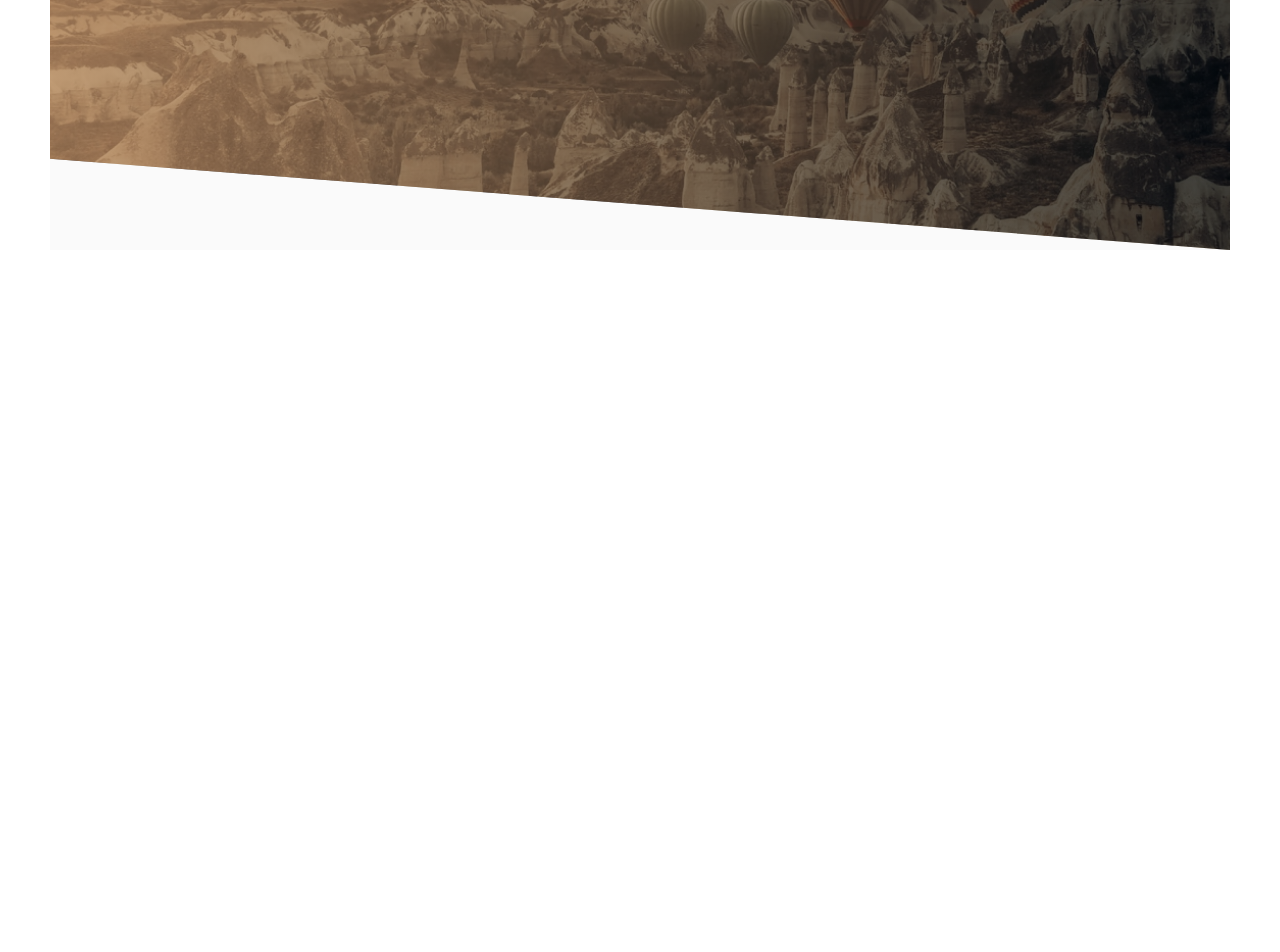
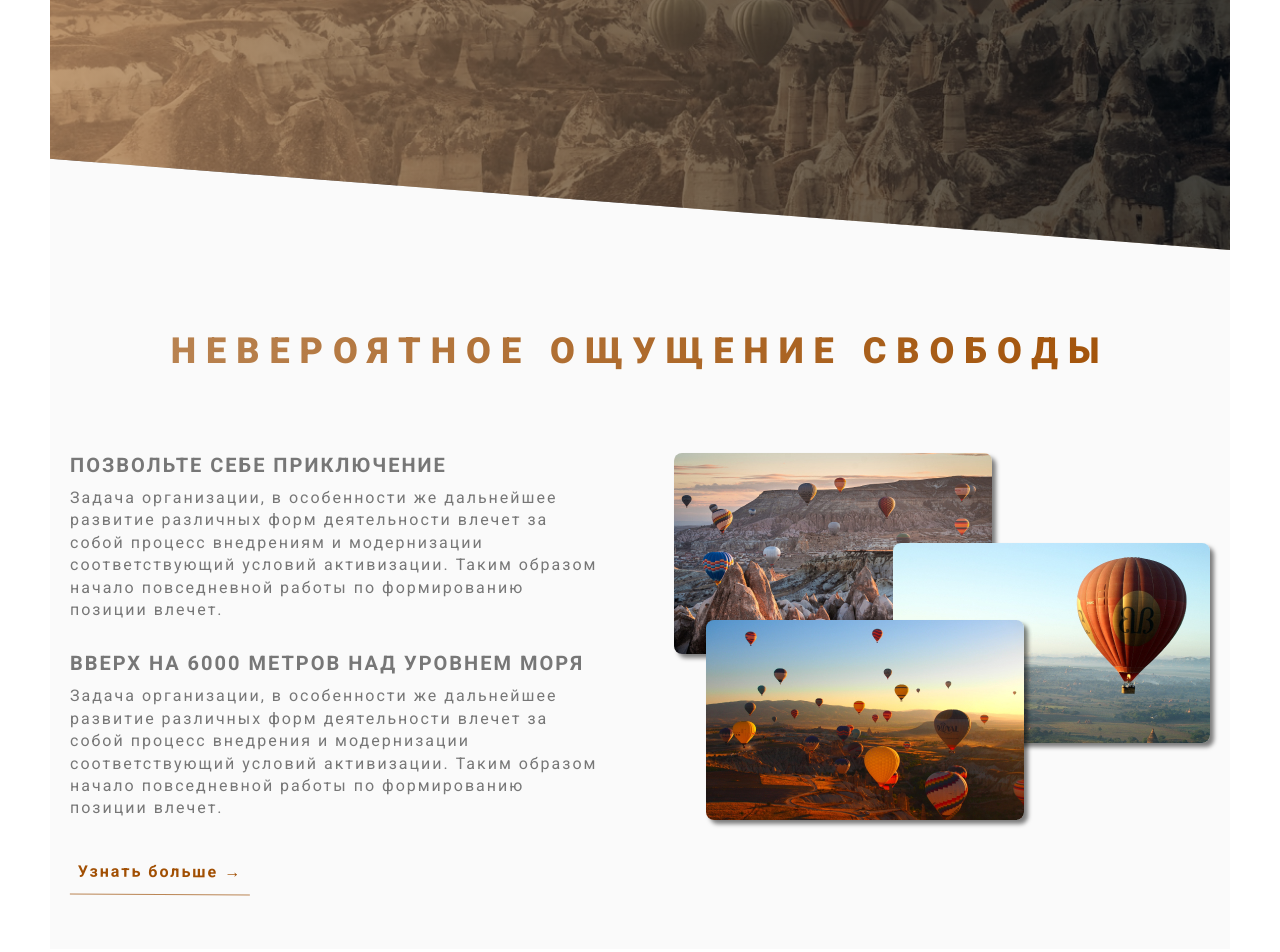
Before and after one commit to IrinaBreus/airBallons.io, a website: page src/index.html in a window 1280 px wide. Shown: the part 560-1512 px from the top of the page. Before the commit the page ends 860 px from the top, so only its background shows below. Drawn offline with nearby package versions, Linux system fonts and the light colour scheme; files that its build step writes are made by us from their sources; files whose address does not match are found by name.

Commit message:
add section about

```diff
--- a/src/index.html
+++ b/src/index.html
@@ -11,7 +11,7 @@
 <body>
 
     <div class="main_bg">
-        <section class="header">
+        <header class="header">
             <a href="#" class="header__logo"><img src="icons/Icon-logo.svg" alt="логотип воздушный шар" ></a>
             <div class="header__box">
                 <h1 >
@@ -21,7 +21,30 @@
                 <a href="#" class="btn btn__first">НАШ КАТАЛОГ</a>
             </div>
 
-        </section>
+        </header>
+        <main>
+            <section class="about">
+                <div class="container">
+                    <h2 class="title title_main">НЕВЕРОЯТНОЕ ОЩУЩЕНИЕ СВОБОДЫ</h2>
+                    <div class="about__wrapper">
+                        <div class="text-block">
+                            <h3 class="subtitle">ПОЗВОЛЬТЕ СЕБЕ ПРИКЛЮЧЕНИЕ</h3>
+                            <p class="txt">Задача организации, в особенности же дальнейшее развитие различных форм деятельности влечет за собой процесс внедрениям и модернизации соответствующий условий активизации. Таким образом начало повседневной работы по формированию позиции влечет.</p>
+                        </div>
+                        <div class="text-block">
+                            <h3 class="subtitle">ВВЕРХ НА 6000 МЕТРОВ НАД УРОВНЕМ МОРЯ</h3>
+                            <p class="txt">Задача организации, в особенности же дальнейшее развитие различных форм деятельности влечет за собой процесс внедрения и модернизации соответствующий условий активизации. Таким образом начало повседневной работы по формированию позиции влечет.</p>
+                        </div>
+                        <div class="about__img">
+                            <img src="img/second/photo1.jpg" alt="Кападокия" class="about__img_1">
+                            <img src="img/second/photo2.jpg" alt="Воздушный шар над кападокией" class="about__img_2">
+                            <img src="img/second/photo3.jpg" alt="Воздушные шары в небе над Кападокией" class="about__img_3">
+                        </div>
+                        <a href="#" class="about__link">Узнать больше &rarr;</a>
+                    </div>
+                </div>
+            </section>
+        </main>
     </div>
 
     <script src="js/script.js"></script>
--- a/src/sass/base/_variables.scss
+++ b/src/sass/base/_variables.scss
@@ -7,3 +7,4 @@ $white: #FFFFFF;
 $black: #000000;
 
 $box-shadow: 0rem .4rem .4rem rgba(0, 0, 0, 0.5);
+$box-shadow-img: .4rem .4rem .4rem rgba(0, 0, 0, 0.5);
--- /dev/null
+++ b/src/sass/blocks/_about.scss
@@ -0,0 +1,69 @@
+.about {
+    padding: 8rem 0 5.4rem 0;
+    &__wrapper {
+        display: grid;
+        grid-template: repeat(3, auto) / repeat(2, 1fr);
+        gap: 3rem 6.7rem;
+    }
+    &__img {
+        grid-column: 2/3;
+        grid-row: 1/3;
+        position:relative;
+        img {
+            position: absolute;
+            box-shadow: $box-shadow-img;
+            border-radius: .8rem;
+            transition: all .6s;
+            outline-offset: 1rem;
+            &:hover {
+                outline: 1rem solid $brown-light;
+                transform: scale(1.1);
+                z-index: 10;
+            }
+        }
+        &:hover img:not(:hover) {
+            transform: scale(.95);
+        }
+        &_1 {
+            top: 0;
+            left: 0;
+            z-index: 1;
+        }
+        &_2 {
+            top: 9rem;
+            right: 0;
+            z-index: 2;
+        }
+        &_3 {
+            bottom: 0;
+            left: 3.2rem;
+            z-index: 3;
+        }
+    }
+    &__link {
+        width: 18rem;
+        height: 4.5rem;
+        display: flex;
+        justify-content: center;
+        align-items: center;
+        background-color: transparent;
+        border: 0px;
+        border-bottom: 1px solid $brown-light;
+        transform: rotate(0.26deg);
+        font-weight: 700;
+        font-size: 1.6rem;
+        letter-spacing: .2rem;
+        color: $brown-dark;
+        text-decoration: none;
+        transition: all .6s;
+        &:hover {
+            background-color: $brown-dark;
+            color: $white;
+            box-shadow: $box-shadow;
+        }
+        &:active{
+            transform: translateY(.2rem);
+            box-shadow: inset $box-shadow;
+        }
+    }
+}
--- a/src/sass/blocks/_header.scss
+++ b/src/sass/blocks/_header.scss
@@ -44,40 +44,3 @@
         animation: rightToLeft 2s .3s ease-in-out backwards;
     }
 }
-
-@keyframes leftToRight {
-    0% {
-        opacity: 0;
-        transform: translate(-10rem);
-    }
-    80% {
-        transform: translate(1rem);
-    }
-    100% {
-        opacity: 1;
-        transform: translate(0);
-    }
-}
-
-@keyframes rightToLeft {
-    0% {
-        opacity: 0;
-        transform: translate(10rem);
-    }
-    80% {
-        transform: translate(-1rem);
-    }
-    100% {
-        opacity: 1;
-        transform: translate(0);
-    }
-}
-
-@keyframes flight {
-    0% {
-        transform: translateY(-2rem);
-    }
-    100% {
-        transform: translateY(0);
-    }
-}
--- a/src/sass/blocks/_buttons.scss
+++ b/src/sass/components/_buttons.scss
@@ -21,7 +21,7 @@
     &:active {
         transform: translateY(-.2rem);
         box-shadow: inset $box-shadow;
-        color: #403f5c;
+        color: darken($color: $gray, $amount: 10%);
     }
     &::after {
         content: '';
@@ -40,17 +40,3 @@
         animation: btnToUp 2s .3s ease-out backwards;
     }
 }
-
-@keyframes btnToUp {
-    0% {
-        opacity: 0;
-        transform: translateY(5rem);
-    }
-    80% {
-        transform: translateY(-.5rem);
-    }
-    100% {
-        opacity: 1;
-        transform: translateY(0);
-    }
-}
--- /dev/null
+++ b/src/sass/components/_textBlocks.scss
@@ -0,0 +1,10 @@
+.text-block {
+    .subtitle {
+        font-weight: 700;
+        font-size: 2rem;
+        line-height: 2.4rem;
+        letter-spacing: .2rem;
+        color: $gray;
+        margin-bottom: 10px;
+    }
+}
--- /dev/null
+++ b/src/sass/components/_title.scss
@@ -0,0 +1,21 @@
+.title {
+    font-style: normal;
+    font-weight: 800;
+    font-size: 3.6rem;
+    line-height: 4.3rem;
+    letter-spacing: 1rem;
+    text-align: center;
+    transition: all .4s;
+    margin-bottom: 80px;
+    &:hover {
+        text-shadow: 0 .4rem .4rem rgba($black, 25%);
+        transform: scale(1.02);
+    }
+    &_main {
+        background: linear-gradient(90deg, $brown-light 3.65%, $brown-dark 100%);
+        background-clip: text;
+        color: transparent;
+        backface-visibility: hidden;
+
+    }
+}
--- /dev/null
+++ b/src/sass/libs/_animation.scss
@@ -0,0 +1,50 @@
+@keyframes leftToRight {
+    0% {
+        opacity: 0;
+        transform: translate(-10rem);
+    }
+    80% {
+        transform: translate(1rem);
+    }
+    100% {
+        opacity: 1;
+        transform: translate(0);
+    }
+}
+
+@keyframes rightToLeft {
+    0% {
+        opacity: 0;
+        transform: translate(10rem);
+    }
+    80% {
+        transform: translate(-1rem);
+    }
+    100% {
+        opacity: 1;
+        transform: translate(0);
+    }
+}
+
+@keyframes flight {
+    0% {
+        transform: translateY(-2rem);
+    }
+    100% {
+        transform: translateY(0);
+    }
+}
+
+@keyframes btnToUp {
+    0% {
+        opacity: 0;
+        transform: translateY(5rem);
+    }
+    80% {
+        transform: translateY(-.5rem);
+    }
+    100% {
+        opacity: 1;
+        transform: translateY(0);
+    }
+}
--- a/src/sass/style.scss
+++ b/src/sass/style.scss
@@ -1,4 +1,6 @@
 @import 'base/*.scss';
+@import 'libs/*.scss';
+
 
 * {
     margin: 0;
@@ -14,7 +16,7 @@ html {
 body {
     font-weight: 400;
     color: $gray;
-    font-size: 1,6rem;
+    font-size: 1.6rem;
     line-height: 140%;
     letter-spacing: .2rem;
     padding: 5rem;
@@ -24,5 +26,5 @@ body {
     background: $gray-light;
 }
 
-
+@import 'components/*.scss';
 @import 'blocks/*.scss';
```
Also changed, not shown: dist/css/style.css, dist/css/style.min.css, dist/index.html, src/sass/components/_container.scss (renamed from src/sass/base/_container.scss).
